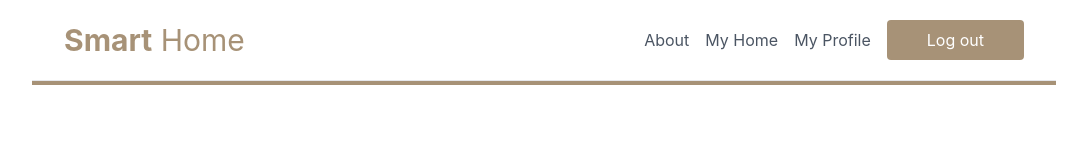
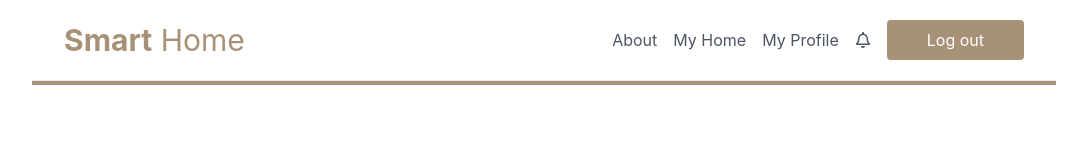
Before and after one commit to OliwierWijas/SEP4-frontend, a React (Create React App) app: page / in a window 1280 px wide. Shown: the top 160 px of the page, without its empty margins (96-1183 px from the left). Built offline with nearby package versions, Linux system fonts and the light colour scheme.

Commit message:
Notifications icon

```diff
--- a/package.json
+++ b/package.json
@@ -15,6 +15,7 @@
     "react-chartjs-2": "^5.2.0",
     "react-date-range": "^2.0.0-alpha.4",
     "react-dom": "^18.2.0",
+    "react-icons": "^5.2.1",
     "react-scripts": "5.0.1",
     "web-vitals": "^2.1.4"
   },
--- a/src/components/Header.js
+++ b/src/components/Header.js
@@ -1,4 +1,5 @@
 import { useState } from "react";
+import { FaRegBell } from "react-icons/fa";
 import { Link, Outlet } from "react-router-dom";
 import BrownButton from "./BrownButton.js";
 import BrownBreakline from "./BrownBreakline.js";
@@ -37,6 +38,12 @@ export default function Header() {
                 className="hover:text-gray-800 text-gray-600 hover:underline"
               >
                 My Profile
+              </Link>
+              <Link
+                to="/MyProfile"
+                className="hover:text-gray-800 text-gray-600 hover:underline"
+              >
+                <FaRegBell />
               </Link>
               <BrownButton
                 text="Log out"
@@ -89,6 +96,12 @@ export default function Header() {
               >
                 My Profile
               </Link>
+              <Link
+                to="/MyProfile"
+                className="hover:text-gray-800 block px-3 py-2 rounded-md text-base font-medium"
+              >
+                Notifications
+              </Link>
               <p className="hover:text-gray-800 block px-3 py-2 rounded-md text-base font-medium"> This needs to become a logout function </p>
             </div>
           </div>
```
Also changed, not shown: 1 other file (tests, documents, lock files or other folders).
